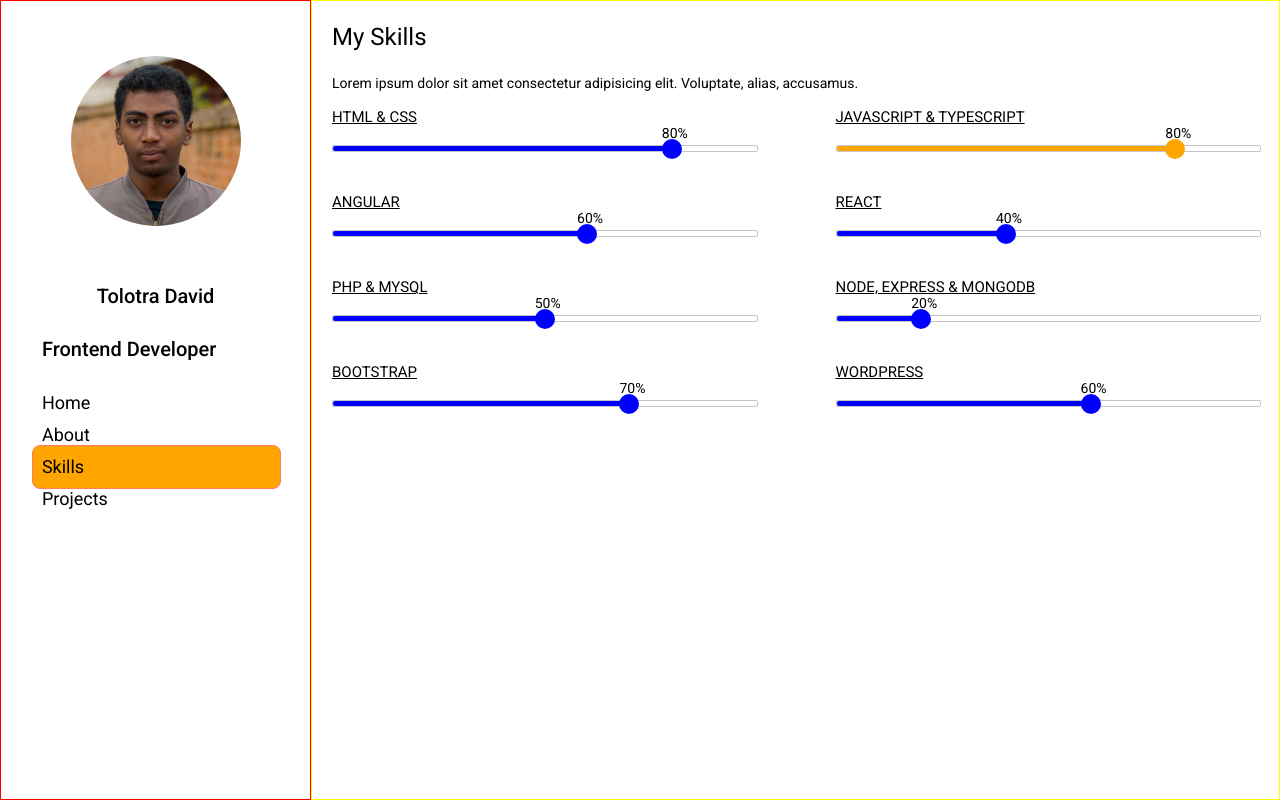
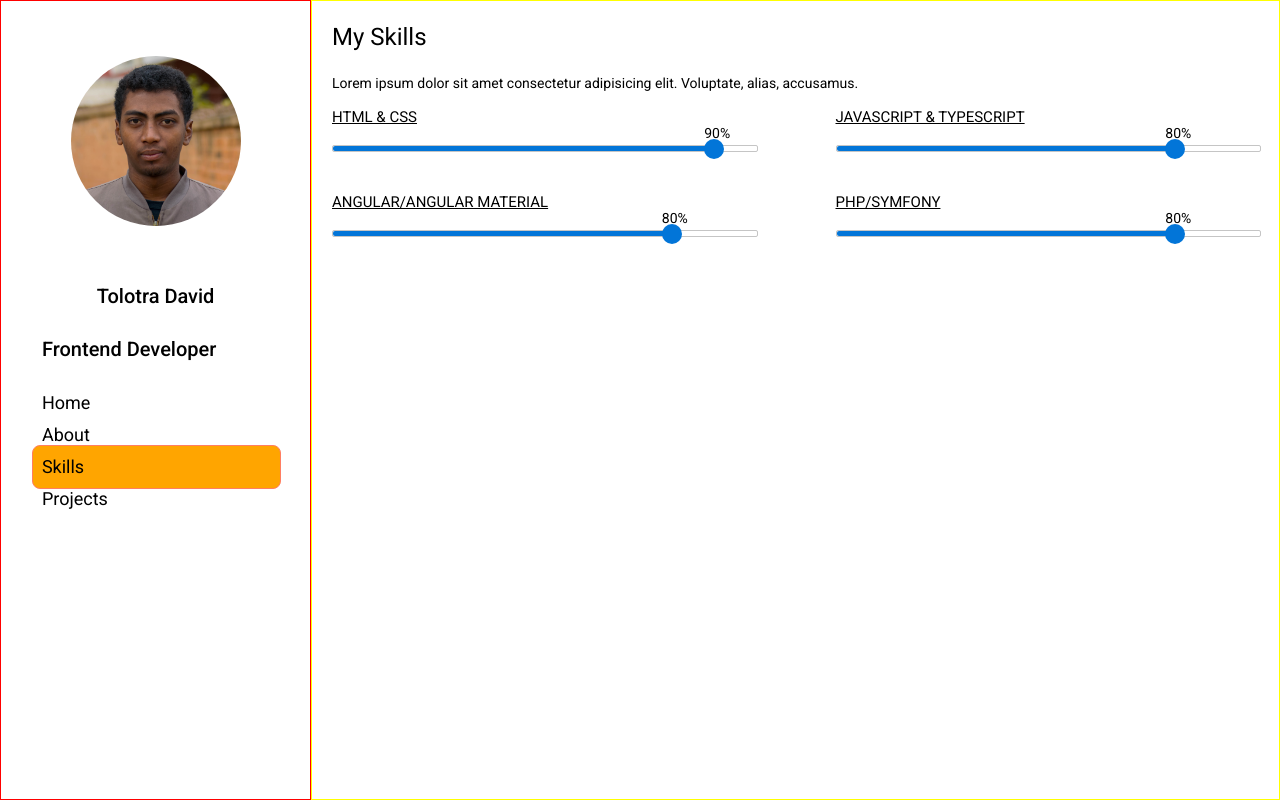
Before and after one commit to tolotra-david/portfolio, an Angular app: page /skills in a window 1280 px wide. Built offline with nearby package versions, Linux system fonts and the light colour scheme.

Commit message:
modification de progress-bar et ajout d'animation

```diff
--- a/src/app/progress-bar/progress-bar.component.css
+++ b/src/app/progress-bar/progress-bar.component.css
@@ -12,9 +12,16 @@
 
 .performance-width {
     width              : 0;
-    transition: width ease-in-out;
+    transition: width ease-out;
+    transition-delay: .1s;
+    animation-name: colorTransition;
+    animation-duration: 3s;
+    background-color: #0275d8;
 }
 
+.initial-color{
+    color: blue;
+}
 
 .performance__backgroung {
     border: 1px solid rgb(197, 197, 197);
@@ -27,9 +34,17 @@
     border-radius: 50%;
     right        : 0;
     transform    : translate(50%, -35%);
+    background-color: #0275d8;
 }
 
 .round__word {
     position: absolute;
     top     : -80%;
 }
+
+/* ANIMATIONS */
+
+@keyframes colorTransition {
+    from{background-color: #d9534f;}
+    to{background-color: #0275d8;}
+}
--- a/src/app/progress-bar/progress-bar.component.html
+++ b/src/app/progress-bar/progress-bar.component.html
@@ -1,13 +1,16 @@
 <div class="skill">
-    <h4>{{skillName}}</h4>
-    <div class="progress-bar">
-        <div class="performance__backgroung">
-            <div class="performance-width" [style.backgroundColor]="skillColor" [style.width]="width"
-                [style.transitionDuration]="getSkillValueSecond()">
-                <span class="round" [style.backgroundColor]="skillColor">
-                    <span class="round__word">{{count}}</span>
-                </span>
-            </div>
-        </div>
+  <h4>{{ skillName }}</h4>
+  <div class="progress-bar">
+    <div class="performance__backgroung">
+      <div
+        class="performance-width"
+        [style.width]="width"
+        [style.transitionDuration]="skillProgress"
+      >
+        <span class="round">
+          <span class="round__word">{{ count }}</span>
+        </span>
+      </div>
     </div>
+  </div>
 </div>
--- a/src/app/progress-bar/progress-bar.component.ts
+++ b/src/app/progress-bar/progress-bar.component.ts
@@ -5,7 +5,7 @@ import { Component, OnInit, Input, AfterViewInit } from '@angular/core';
   templateUrl: './progress-bar.component.html',
   styleUrls: ['./progress-bar.component.css']
 })
-export class ProgressBarComponent implements OnInit {
+export class ProgressBarComponent implements OnInit, AfterViewInit {
 
   @Input() skillName: string = ''
   @Input() skillValue: number = 0
@@ -13,12 +13,16 @@ export class ProgressBarComponent implements OnInit {
   width: string = ''
   count: string = ''
   constructor() {
-    this.setWidth()
-    this.setSkill()
+
   }
 
   ngOnInit(): void {
 
+  }
+
+  ngAfterViewInit(): void {
+    this.setWidth()
+    this.setSkill()
   }
 
   calculateWidth() {
@@ -47,7 +51,7 @@ export class ProgressBarComponent implements OnInit {
     let value = setInterval(setValue, 27)
   }
 
-  getSkillValueSecond() {
+  get skillProgress() {
     return (this.skillValue * 30) + "ms"
   }
 }
--- a/src/app/skills/skills.component.ts
+++ b/src/app/skills/skills.component.ts
@@ -8,14 +8,10 @@ import { Component, OnInit, AfterContentChecked } from '@angular/core';
 export class SkillsComponent implements OnInit {
 
   skills = [
-    { langage: "HTML & CSS", width: 80, color: 'blue' },
+    { langage: "HTML & CSS", width: 90, color: 'blue' },
     { langage: "JAVASCRIPT & TYPESCRIPT", width: 80, color: 'orange' },
-    { langage: "ANGULAR", width: 60, color: 'blue' },
-    { langage: "REACT", width: 40, color: 'blue' },
-    { langage: "PHP & MYSQL", width: 50, color: 'blue' },
-    { langage: "NODE, EXPRESS & MONGODB", width: 20, color: 'blue' },
-    { langage: "BOOTSTRAP", width: 70, color: 'blue' },
-    { langage: "WORDPRESS", width: 60, color: 'blue' },
+    { langage: "ANGULAR/ANGULAR MATERIAL", width: 80, color: 'blue' },
+    { langage: "PHP/SYMFONY", width: 80, color: 'blue' },
   ]
   isLoaded = false
 
--- a/tsconfig.json
+++ b/tsconfig.json
@@ -8,6 +8,7 @@
     "strict": true,
     "noImplicitReturns": true,
     "noFallthroughCasesInSwitch": true,
+    "strictPropertyInitialization": false,
     "sourceMap": true,
     "declaration": false,
     "downlevelIteration": true,
```
